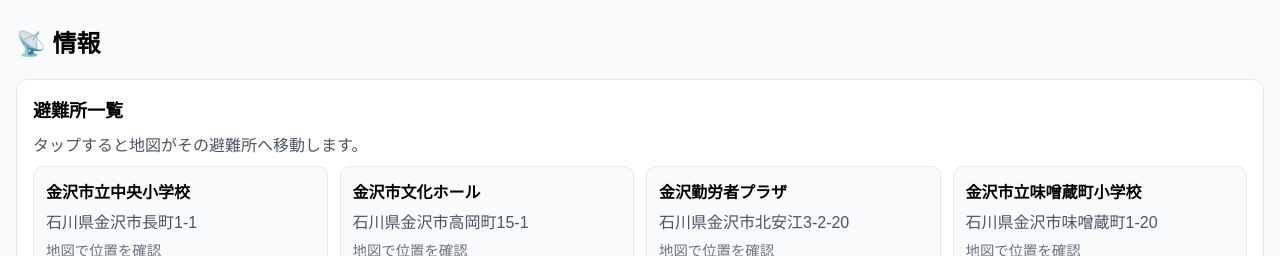
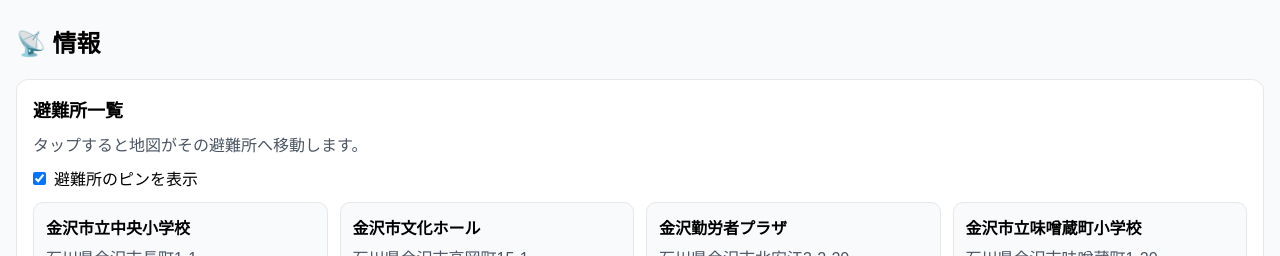
Before and after one commit to rikut0904/zerodelay, a Next.js app in the folder frontend/: page /info in a window 1280 px wide. Shown: the top 256 px of the page. Built offline with nearby package versions, Linux system fonts and the light colour scheme.

Commit message:
避難所のピンのONOFF機能

```diff
--- a/frontend/src/app/info/page.tsx
+++ b/frontend/src/app/info/page.tsx
@@ -6,12 +6,29 @@ import dynamic from "next/dynamic";
 
 import { shelters } from "@/data/shelters";
 import { useApplyFontSize } from "@/hooks/useApplyFontSize";
+import { useLayerVisibility } from "@/hooks/useLayerVisibility";
 
 const ShelterMap = dynamic(() => import("@/components/ShelterMap"), { ssr: false });
 
 export default function InfoPage() {
   const [selectedId, setSelectedId] = useState<string | null>(null);
   useApplyFontSize();
+  const showShelters = useLayerVisibility("避難所");
+
+  const toggleShelters = (checked: boolean) => {
+    if (typeof window === "undefined") return;
+    const defaultLayers = { 避難所: true };
+    try {
+      const saved = localStorage.getItem("mapLayers");
+      const parsed = saved ? JSON.parse(saved) : {};
+      const next = { ...defaultLayers, ...parsed, 避難所: checked };
+      localStorage.setItem("mapLayers", JSON.stringify(next));
+      window.dispatchEvent(new Event("mapLayersUpdated"));
+    } catch {
+      localStorage.setItem("mapLayers", JSON.stringify({ 避難所: checked }));
+      window.dispatchEvent(new Event("mapLayersUpdated"));
+    }
+  };
 
   return (
     <div style={styles.container}>
@@ -20,6 +37,14 @@ export default function InfoPage() {
       <section style={styles.section}>
         <h2 style={styles.subtitle}>避難所一覧</h2>
         <p style={styles.lead}>タップすると地図がその避難所へ移動します。</p>
+        <label style={styles.toggleRow}>
+          <input
+            type="checkbox"
+            checked={showShelters}
+            onChange={(e) => toggleShelters(e.target.checked)}
+          />
+          <span>避難所のピンを表示</span>
+        </label>
         <div style={styles.shelterGrid}>
           {shelters.map((shelter) => (
             <button
@@ -84,6 +109,14 @@ const styles: Record<string, React.CSSProperties> = {
     margin: "0 0 10px",
     color: "#4b5563",
   },
+  toggleRow: {
+    display: "inline-flex",
+    alignItems: "center",
+    gap: 8,
+    marginBottom: 12,
+    fontSize: "var(--app-font-size)",
+    cursor: "pointer",
+  },
   shelterGrid: {
     display: "grid",
     gridTemplateColumns: "repeat(auto-fit, minmax(240px, 1fr))",
--- a/frontend/src/app/setting/page.tsx
+++ b/frontend/src/app/setting/page.tsx
@@ -97,6 +97,9 @@ export default function SettingPage() {
 
   const autoSave = (key: string, value: any, extraEffect?: () => void) => {
     localStorage.setItem(key, JSON.stringify(value));
+    if (key === "mapLayers") {
+      window.dispatchEvent(new Event("mapLayersUpdated"));
+    }
     if (extraEffect) extraEffect();
   };
 
--- a/frontend/src/components/ShelterMap.tsx
+++ b/frontend/src/components/ShelterMap.tsx
@@ -7,6 +7,7 @@ import "leaflet/dist/leaflet.css";
 
 import { Shelter } from "@/data/shelters";
 import { shelterMarkerIcon } from "@/lib/mapIcons";
+import { useLayerVisibility } from "@/hooks/useLayerVisibility";
 
 type Props = {
   shelters: Shelter[];
@@ -33,6 +34,7 @@ function FitAndFocus({ shelters, selectedId }: Props) {
 }
 
 export default function ShelterMap({ shelters, selectedId }: Props) {
+  const showShelters = useLayerVisibility("避難所");
   const initialCenter: [number, number] = shelters.length
     ? [shelters[0].lat, shelters[0].lng]
     : [36.5613, 136.6562];
@@ -41,7 +43,8 @@ export default function ShelterMap({ shelters, selectedId }: Props) {
     <MapContainer center={initialCenter} zoom={14} style={{ height: "100%", width: "100%" }}>
       <FitAndFocus shelters={shelters} selectedId={selectedId} />
       <TileLayer url="https://{s}.tile.openstreetmap.org/{z}/{x}/{y}.png" />
-      {shelters.map((shelter) => (
+      {showShelters &&
+        shelters.map((shelter) => (
           <Marker
             key={shelter.id}
             position={[shelter.lat, shelter.lng]}
--- /dev/null
+++ b/frontend/src/hooks/useLayerVisibility.ts
@@ -0,0 +1,46 @@
+import { useEffect, useState } from "react";
+
+type LayerKey = "避難所";
+
+const defaultVisibility: Record<LayerKey, boolean> = {
+  避難所: true,
+};
+
+export function useLayerVisibility(layer: LayerKey) {
+  const [visible, setVisible] = useState(defaultVisibility[layer]);
+
+  useEffect(() => {
+    if (typeof window === "undefined") return;
+
+    const read = () => {
+      const saved = localStorage.getItem("mapLayers");
+      if (!saved) {
+        setVisible(defaultVisibility[layer]);
+        return;
+      }
+      try {
+        const parsed = JSON.parse(saved);
+        const stored = parsed?.[layer];
+        setVisible(typeof stored === "boolean" ? stored : defaultVisibility[layer]);
+      } catch {
+        setVisible(defaultVisibility[layer]);
+      }
+    };
+
+    read();
+
+    const handleUpdate = (event: StorageEvent | Event) => {
+      if (event instanceof StorageEvent && event.key && event.key !== "mapLayers") return;
+      read();
+    };
+
+    window.addEventListener("storage", handleUpdate);
+    window.addEventListener("mapLayersUpdated", handleUpdate);
+    return () => {
+      window.removeEventListener("storage", handleUpdate);
+      window.removeEventListener("mapLayersUpdated", handleUpdate);
+    };
+  }, [layer]);
+
+  return visible;
+}
```
Also changed, not shown: frontend/src/components/MapView.tsx (+2 -18 lines). Lines whose indentation alone changed are shown as unchanged.
